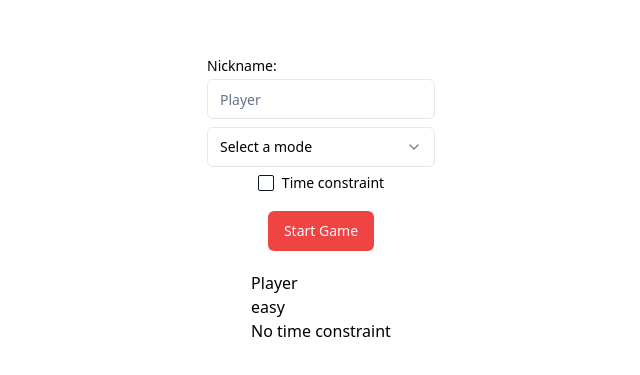
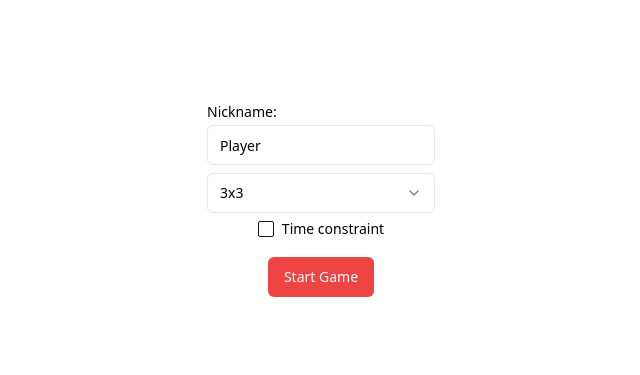
Before and after one commit to myildiz97/memory-game, a React (Vite) app in the folder memory-game/: page / in a window 1280 px wide. Shown: the part 199-574 px from the top of the page, without its empty margins (319-959 px from the left). Built offline with nearby package versions, Linux system fonts and the light colour scheme.

Commit message:
improve redux

```diff
--- a/memory-game/src/components/StartGame.tsx
+++ b/memory-game/src/components/StartGame.tsx
@@ -1,6 +1,7 @@
 import { FC } from 'react';
 import { Button } from './ui/Button';
 import { useNavigate } from 'react-router-dom';
+import { resetSettings } from '@/redux/settings/settingsSlice';
 
 interface IStartGameProps {
 }
@@ -9,6 +10,8 @@ const StartGame: FC<IStartGameProps> = () => {
   const navigate = useNavigate();
 
   const handleClick = () => {
+    // If the user starts the game, reset the settings
+    resetSettings();
     navigate('/game');
   }
 
--- a/memory-game/src/components/pages/GamePage.tsx
+++ b/memory-game/src/components/pages/GamePage.tsx
@@ -1,12 +1,20 @@
 import { FC } from 'react';
+import { useSelector } from 'react-redux';
+import type { RootState } from '../../app/store'
 
 interface GamePageProps {
 }
 
 const GamePage: FC<GamePageProps> = () => {
+  const settings = useSelector((state: RootState) => state.settings);
+
   return (
     <div>
-      GamePage
+      <div>
+        <p>{settings.nickname}</p>
+        <p>{settings.mode}</p>
+        <p>{settings.time ? 'Time constraint' : 'No time constraint'}</p>
+      </div>
     </div>
   );
 };
--- a/memory-game/src/components/pages/MainPage.tsx
+++ b/memory-game/src/components/pages/MainPage.tsx
@@ -1,24 +1,16 @@
 import { FC } from 'react';
 import Settings from '../Settings';
 import StartGame from '../StartGame';
-import { useSelector } from 'react-redux';
-import type { RootState } from '../../app/store'
 
 interface IMainPageProps {
 }
 
 const MainPage: FC<IMainPageProps> = () => {
-  const settings = useSelector((state: RootState) => state.settings);
 
   return (
     <div className="flex flex-col items-center justify-center h-screen gap-y-5">
       <Settings />
       <StartGame />
-      <div>
-        <p>{settings.nickname}</p>
-        <p>{settings.mode}</p>
-        <p>{settings.time ? 'Time constraint' : 'No time constraint'}</p>
-      </div>
     </div>
   );
 };
--- a/memory-game/src/components/ui/CheckboxForTime.tsx
+++ b/memory-game/src/components/ui/CheckboxForTime.tsx
@@ -1,14 +1,17 @@
 import { FC } from 'react'
 import { Label } from './Label'
 import { Checkbox } from './CheckBox'
-import { useDispatch } from 'react-redux'
+import { useDispatch, useSelector } from 'react-redux'
 import { setTime } from '@/redux/settings/settingsSlice'
+import { RootState } from '@/app/store'
 
 interface ICheckboxForTimeProps {
 }
 
 const CheckboxForTime: FC<ICheckboxForTimeProps> = () => {
   const dispatch = useDispatch()
+  const settings = useSelector((state: RootState) => state.settings)
+  const { time } = settings
 
   const handleCheckedChange = (checked: boolean) => {
     dispatch(setTime(checked))
@@ -16,7 +19,7 @@ const CheckboxForTime: FC<ICheckboxForTimeProps> = () => {
 
   return (
     <div className="flex items-center gap-2">
-      <Checkbox id="game-time-checkbox" onCheckedChange={handleCheckedChange} />
+      <Checkbox id="game-time-checkbox" onCheckedChange={handleCheckedChange} checked={time} />
       <Label htmlFor="game-time-checkbox">Time constraint</Label>
     </div>
   )
--- a/memory-game/src/components/ui/NicknameInput.tsx
+++ b/memory-game/src/components/ui/NicknameInput.tsx
@@ -2,22 +2,26 @@ import { FC } from 'react';
 import { Input } from './Input';
 import { Label } from './Label';
 import { INITIAL_NICKNAME } from '@/utils/constants';
-import { useDispatch } from 'react-redux';
+import { useDispatch, useSelector } from 'react-redux';
 import { setNickname } from '@/redux/settings/settingsSlice';
+import { RootState } from '@/app/store';
 
 interface INicknameInputProps {
 }
 
 const NicknameInput: FC<INicknameInputProps> = () => {
   const dispatch = useDispatch()
+  const settings = useSelector((state: RootState) => state.settings);
+  const { nickname } = settings;
 
   const handleChange = (e: React.ChangeEvent<HTMLInputElement>) => {
     dispatch(setNickname(e.target.value))
   }
+
   return (
     <div className="grid w-full max-w-sm items-center gap-1.5">
       <Label htmlFor='nickname'>Nickname:</Label>
-      <Input type='text' id='nickname' placeholder={INITIAL_NICKNAME} onChange={handleChange} />
+      <Input type='text' id='nickname' placeholder={INITIAL_NICKNAME} onChange={handleChange} value={nickname} />
     </div>
   )
 }
--- a/memory-game/src/components/ui/SelectMode.tsx
+++ b/memory-game/src/components/ui/SelectMode.tsx
@@ -9,22 +9,25 @@ import {
   SelectValue,
 } from './Select'
 import { GAME_MODES_LIST } from '@/utils/constants'
-import { useDispatch } from 'react-redux'
+import { useDispatch, useSelector } from 'react-redux'
 import { setMode } from '@/redux/settings/settingsSlice'
 import { GAME_MODES } from '@/utils/types'
+import { RootState } from '@/app/store'
 
 interface ISelectModeProps {
 }
 
 export const SelectMode: FC<ISelectModeProps> = () => {
   const dispatch = useDispatch()
+  const settings = useSelector((state: RootState) => state.settings)
+  const { mode } = settings
 
   const handleValueChange = (value: GAME_MODES) => {
     dispatch(setMode(value))
   }
 
   return (
-    <Select onValueChange={handleValueChange}>
+    <Select onValueChange={handleValueChange} defaultValue={GAME_MODES_LIST[0].value} value={mode}>
       <SelectTrigger>
         <SelectValue placeholder="Select a mode" />
       </SelectTrigger>
--- a/memory-game/src/redux/settings/settingsSlice.ts
+++ b/memory-game/src/redux/settings/settingsSlice.ts
@@ -32,9 +32,14 @@ export const settingsSlice = createSlice({
     setTime: (state, action: PayloadAction<boolean>) => {
       state.time = action.payload
     },
+    resetSettings: (state) => {
+      state.nickname = INITIAL_NICKNAME
+      state.mode = INITIAL_MODE
+      state.time = INITIAL_TIME
+    },
   },
 })
 
-export const { setNickname, setMode, setTime } = settingsSlice.actions
+export const { setNickname, setMode, setTime, resetSettings } = settingsSlice.actions
 
 export default settingsSlice.reducer
```
